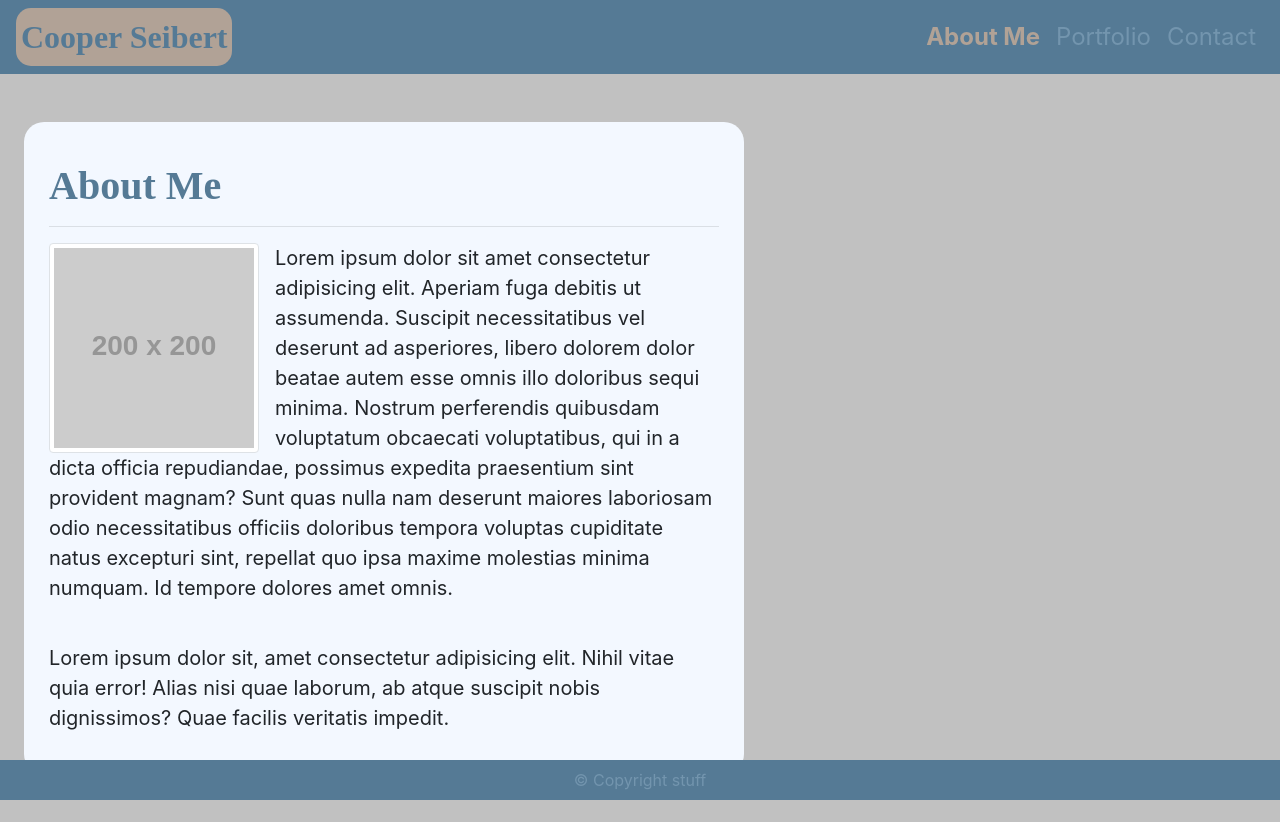
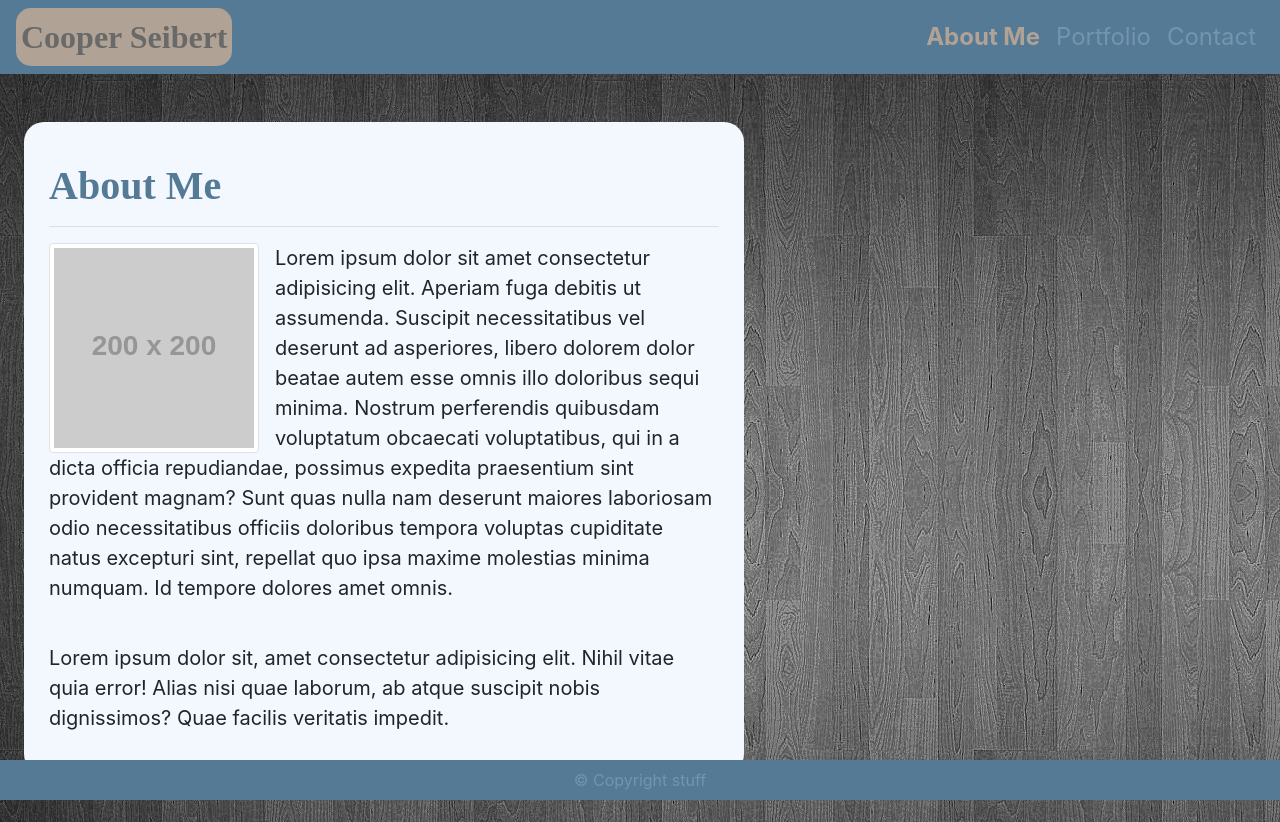
Before and after one commit to cseibert2667/ResponsivePortfolio, a plain HTML site: page index.html in a window 1280 px wide. Drawn offline with nearby package versions, Linux system fonts and the light colour scheme; placeholder pictures from the web are drawn by us.

Commit message:
added background image, adjusted color of .navbar-brand to match background image

```diff
--- a/style.css
+++ b/style.css
@@ -1,5 +1,5 @@
 body {
-    background-color: #c1c1c1;
+    background-image: url(./portfolio-background.jpg)
 }
 
 .container-port,
@@ -23,7 +23,7 @@ body {
 
 .navbar-brand {
     font-size: 32px;
-    color: #557A95;
+    color: #696969;
     background-color: #b1a296;
     border-radius: 15px;
     padding: 5px;
@@ -95,8 +95,8 @@ Different Sizing  */
     }
     .container-contact {
         width: 90%;
+    }
 }
-
 
 @media (min-width: 400px){
     .container-index {
```
Also changed, not shown: portfolio-background.jpg (added), 1 other file.
